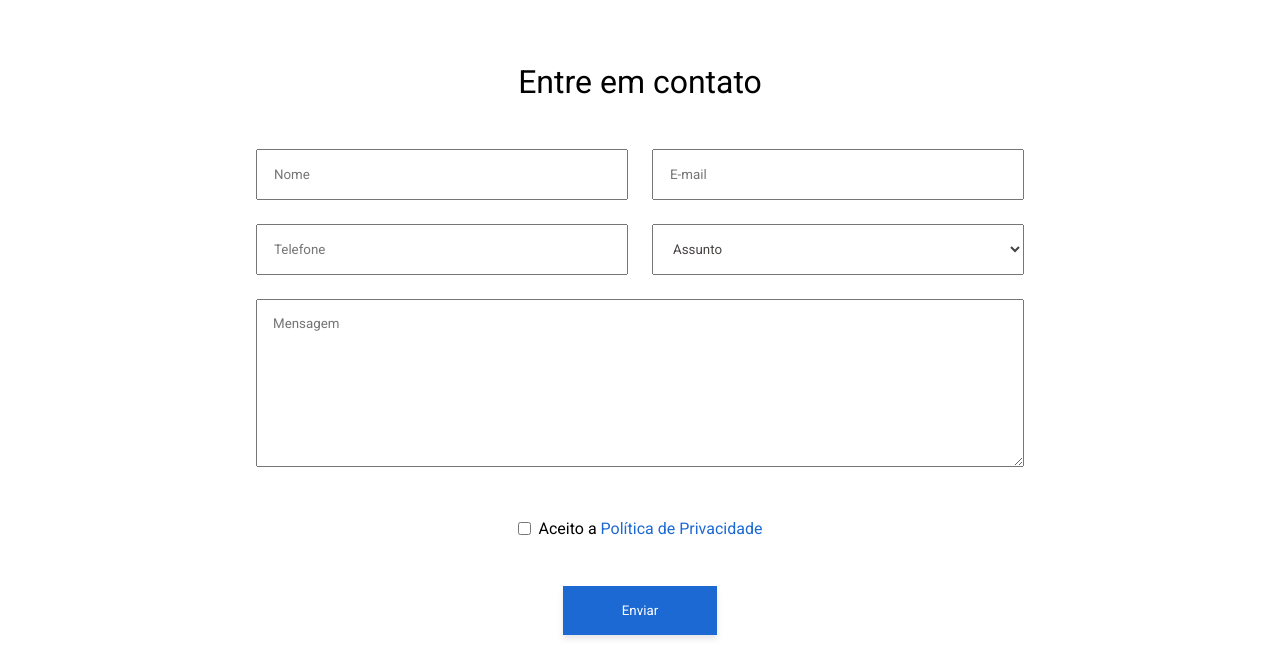
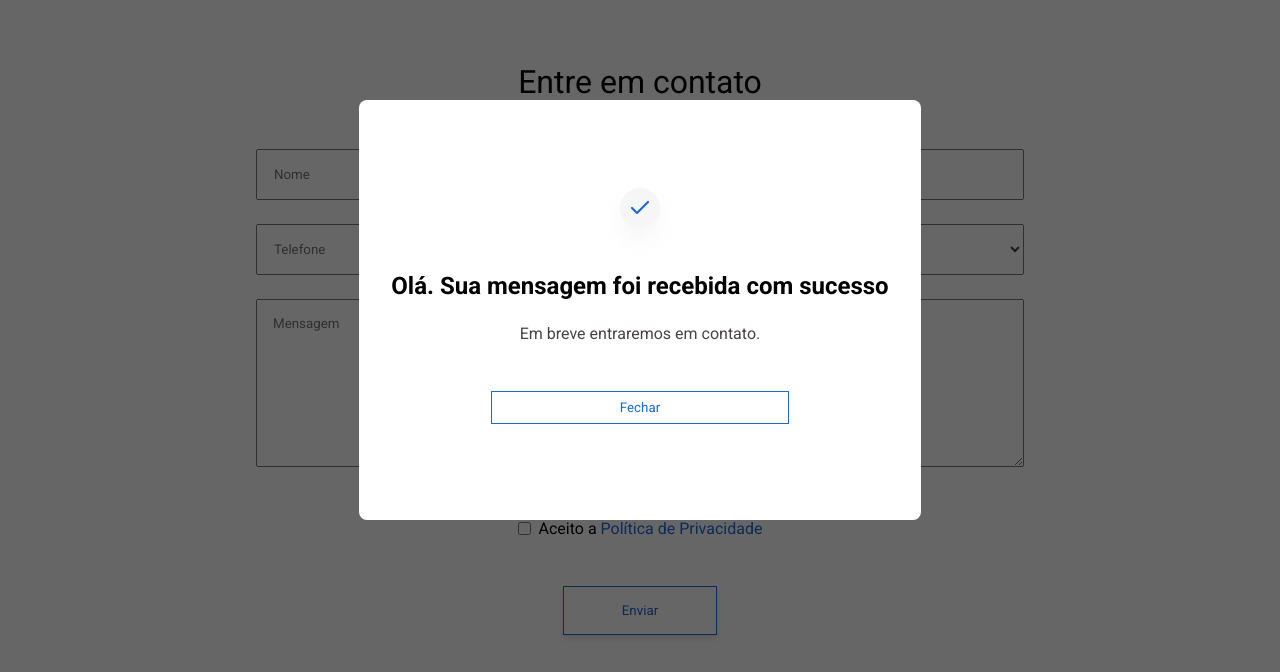
Before and after one commit to EdmarAugust0/testAlpesOne, a plain HTML site: page index.html in a window 1280 px wide. Shown: the part 90-762 px from the top of the page. Drawn offline with nearby package versions, Linux system fonts and the light colour scheme.

Commit message:
:sparkles: feat: criando o modal que é aberto ao enviar o form

```diff
--- a/index.html
+++ b/index.html
@@ -123,8 +123,17 @@
         </div>
     </footer>
 
+    <div class="modal" id="modal">
+        <div class="modalContent">
+            <img src="img/check.png" alt="Icon de confirmação">
+            <h4>Olá. Sua mensagem foi recebida com sucesso</h4>
+            <h6>Em breve entraremos em contato.</h6>
+            <button type="button" id="closeModal">Fechar</button>
+        </div>
+    </div>
+
     <script src="https://code.jquery.com/jquery-3.6.0.min.js"></script>
     <script src="https://cdnjs.cloudflare.com/ajax/libs/jquery-validate/1.19.3/jquery.validate.min.js"></script>
-    <script src="JS/main.js"></script>
+    <script src="main.js"></script>
 </body>
 </html>
--- a/JS/main.js
+++ b/main.js
@@ -34,5 +34,15 @@ $(document).ready(function() {
         }
     })
 
+    $('#form').validate({
+        submitHandler: function(form) {
+            $('#modal').fadeIn();
+        }
+    });
+
+    $('#closeModal').on('click', function() {
+        $('#modal').fadeOut();
+    })
+
 
 });
--- a/styled.css
+++ b/styled.css
@@ -130,16 +130,17 @@
     button {
         width: 20%;
         padding: 16px;
-        background-color: var(--blue);
+        background-color: transparent;
         border: 1px solid var(--blue);
-        color: var(--white);
+        color: var(--blue);
         cursor: pointer;
-        transition: all 0.3 ease;
+        transition: all 0.5s ease;
         box-shadow: 0px 4px 6px rgba(0, 0, 0, 0.1);
     }
 
     button:hover {
-        background-color: var(--whiteBlue);
+        background-color: var(--blue);
+        color: var(--white);
         box-shadow: 0px 6px 8px rgba(0, 0, 0, 0.3);
     }
 
@@ -176,3 +177,50 @@ footer {
 .input-error {
     border-color: var(--red);
 }
+
+.modal {
+    display: flex;
+    position: fixed;
+    top: 0;
+    left: 0;
+    width: 100%;
+    height: 100%;
+    background: rgba(0, 0, 0, 0.6);
+    justify-content: center;
+    align-items: center;
+}
+
+.modalContent {
+    padding: 72px 32px 96px 32px;
+    background-color: var(--white);
+    border-radius: 8px;
+    text-align: center;
+
+    button {
+        padding: 8px;
+        margin-top: 48px;
+        width: 60%;
+        background-color: transparent;
+        border: 1px solid var(--blue);
+        color: var(--blue);
+        transition: all 0.5s ease;
+        cursor: pointer;
+    }
+
+    button:hover {
+        background-color: var(--blue);
+        color: var(--white);
+    }
+
+    h4 {
+        font-size: 24px;
+        font-weight: bold;
+    }
+
+    h6 {
+        font-size: 16px;
+        color: var(--gray);
+        font-weight: 400;
+        margin-top: 24px;
+    }
+}
```
